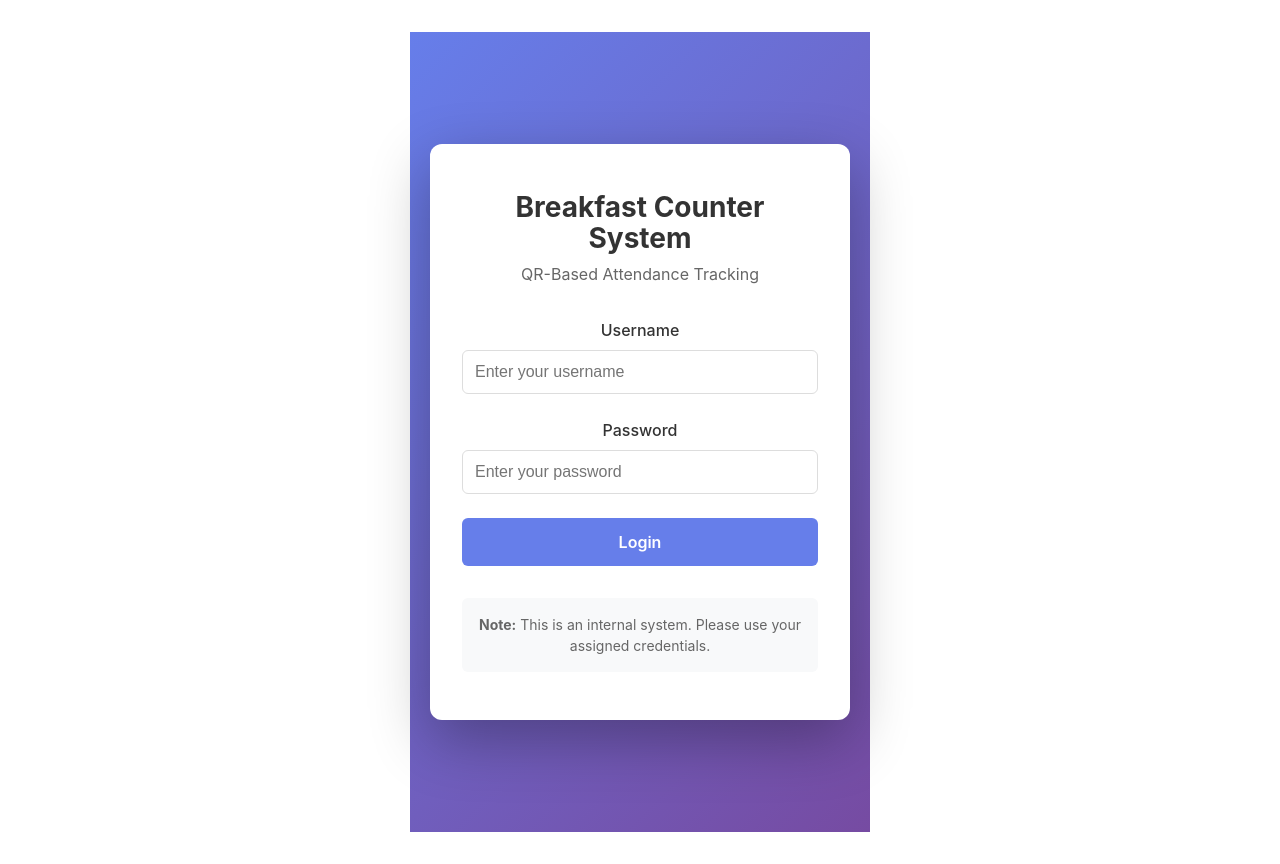
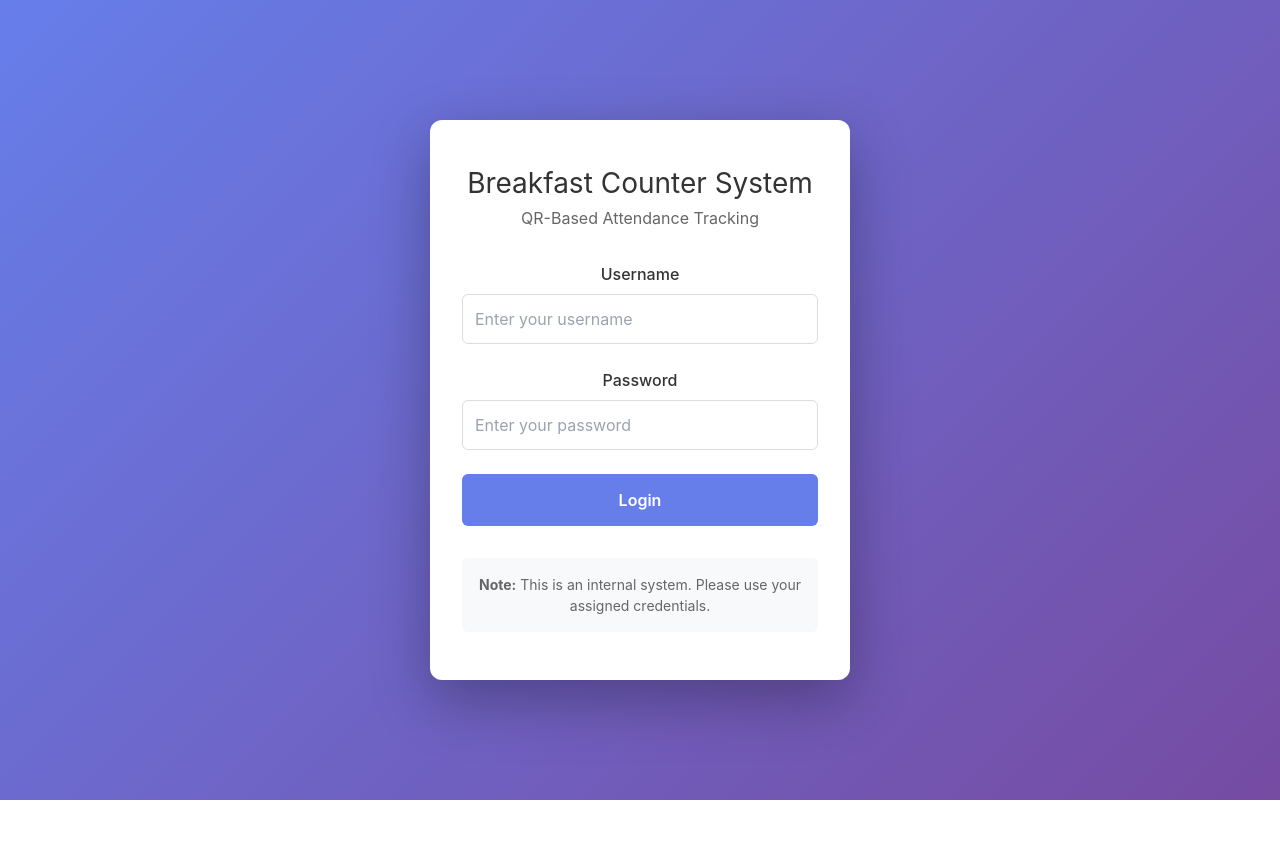
Before and after one commit to bhuvan-pranik/Breakfast, a Vue app: page /login in a window 1280 px wide. After the commit the page ends 800 px from the top, so only its background shows below. Built offline with nearby package versions, Linux system fonts and the light colour scheme; no server answers.

Commit message:
feat: add utility functions and update global styles
- Add src/lib/utils.ts with cn() utility for class merging
- Update src/style.css with CSS custom properties for theming
- Add Tailwind CSS base, components, and utilities layers
- Configure dark mode support with CSS variables

```diff
--- /dev/null
+++ b/src/lib/utils.ts
@@ -0,0 +1,16 @@
+import type { Updater } from "@tanstack/vue-table"
+import type { ClassValue } from "clsx"
+import type { Ref } from "vue"
+import { clsx } from "clsx"
+import { twMerge } from "tailwind-merge"
+
+export function cn(...inputs: ClassValue[]) {
+  return twMerge(clsx(inputs))
+}
+
+export function valueUpdater<T extends Updater<any>>(updaterOrValue: T, ref: Ref) {
+  ref.value
+    = typeof updaterOrValue === "function"
+      ? updaterOrValue(ref.value)
+      : updaterOrValue
+}
--- a/src/style.css
+++ b/src/style.css
@@ -1,11 +1,99 @@
+@tailwind base;
+@tailwind components;
+@tailwind utilities;
+
+@layer base {
+  :root {
+    --background: 0 0% 100%;
+    --foreground: 222.2 84% 4.9%;
+    --card: 0 0% 100%;
+    --card-foreground: 222.2 84% 4.9%;
+    --popover: 0 0% 100%;
+    --popover-foreground: 222.2 84% 4.9%;
+    --primary: 222.2 47.4% 11.2%;
+    --primary-foreground: 210 40% 98%;
+    --secondary: 210 40% 96.1%;
+    --secondary-foreground: 222.2 47.4% 11.2%;
+    --muted: 210 40% 96.1%;
+    --muted-foreground: 215.4 16.3% 46.9%;
+    --accent: 210 40% 96.1%;
+    --accent-foreground: 222.2 47.4% 11.2%;
+    --destructive: 0 84.2% 60.2%;
+    --destructive-foreground: 210 40% 98%;
+    --border: 214.3 31.8% 91.4%;
+    --input: 214.3 31.8% 91.4%;
+    --ring: 222.2 84% 4.9%;
+    --radius: 0.5rem;
+
+    /* Custom brand colors for Breakfast Counter */
+    --brand-primary: 234 89% 74%;        /* #667eea equivalent */
+    --brand-secondary: 271 81% 56%;      /* #764ba2 equivalent */
+    --success: 142 76% 36%;
+    --warning: 38 92% 50%;
+
+    /* Chart colors */
+    --chart-1: 12 76% 61%;
+    --chart-2: 173 58% 39%;
+    --chart-3: 197 37% 24%;
+    --chart-4: 43 74% 66%;
+    --chart-5: 27 87% 67%;
+  }
+
+  .dark {
+    --background: 222.2 84% 4.9%;
+    --foreground: 210 40% 98%;
+    --card: 222.2 84% 4.9%;
+    --card-foreground: 210 40% 98%;
+    --popover: 222.2 84% 4.9%;
+    --popover-foreground: 210 40% 98%;
+    --primary: 210 40% 98%;
+    --primary-foreground: 222.2 47.4% 11.2%;
+    --secondary: 217.2 32.6% 17.5%;
+    --secondary-foreground: 210 40% 98%;
+    --muted: 217.2 32.6% 17.5%;
+    --muted-foreground: 215 20.2% 65.1%;
+    --accent: 217.2 32.6% 17.5%;
+    --accent-foreground: 210 40% 98%;
+    --destructive: 0 62.8% 30.6%;
+    --destructive-foreground: 210 40% 98%;
+    --border: 217.2 32.6% 17.5%;
+    --input: 217.2 32.6% 17.5%;
+    --ring: 212.7 26.8% 83.9%;
+
+    /* Chart colors for dark mode */
+    --chart-1: 220 70% 50%;
+    --chart-2: 160 60% 45%;
+    --chart-3: 30 80% 55%;
+    --chart-4: 280 65% 60%;
+    --chart-5: 340 75% 55%;
+  }
+}
+
+@layer base {
+  * {
+    @apply border-border;
+  }
+  body {
+    @apply bg-background text-foreground;
+  }
+}
+
+/* Custom utility classes for brand gradients */
+@layer utilities {
+  .auth-gradient {
+    @apply bg-gradient-to-br from-[hsl(234,89%,74%)] to-[hsl(271,81%,56%)];
+  }
+}
+
+/* ============================================
+   LEGACY STYLES - Keep for backward compatibility
+   These will be removed after migration is complete
+   ============================================ */
+
 :root {
   font-family: system-ui, Avenir, Helvetica, Arial, sans-serif;
   line-height: 1.5;
   font-weight: 400;
-
-  color-scheme: light dark;
-  color: rgba(255, 255, 255, 0.87);
-  background-color: #242424;
 
   font-synthesis: none;
   text-rendering: optimizeLegibility;
@@ -24,8 +112,6 @@
 
 body {
   margin: 0;
-  display: flex;
-  place-items: center;
   min-width: 320px;
   min-height: 100vh;
 }
@@ -35,45 +121,8 @@
   line-height: 1.1;
 }
 
-button {
-  border-radius: 8px;
-  border: 1px solid transparent;
-  padding: 0.6em 1.2em;
-  font-size: 1em;
-  font-weight: 500;
-  font-family: inherit;
-  background-color: #1a1a1a;
-  cursor: pointer;
-  transition: border-color 0.25s;
-}
-button:hover {
-  border-color: #646cff;
-}
-button:focus,
-button:focus-visible {
-  outline: 4px auto -webkit-focus-ring-color;
-}
-
-.card {
-  padding: 2em;
-}
-
 #app {
   max-width: 1280px;
   margin: 0 auto;
-  padding: 2rem;
   text-align: center;
 }
-
-@media (prefers-color-scheme: light) {
-  :root {
-    color: #213547;
-    background-color: #ffffff;
-  }
-  a:hover {
-    color: #747bff;
-  }
-  button {
-    background-color: #f9f9f9;
-  }
-}
```
